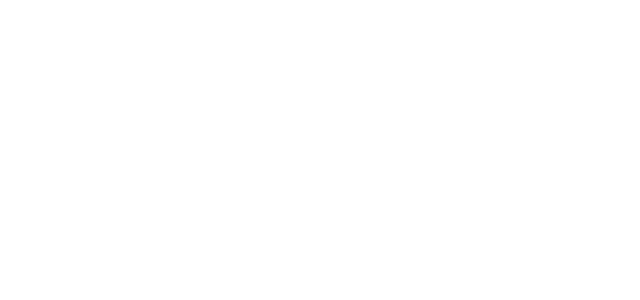
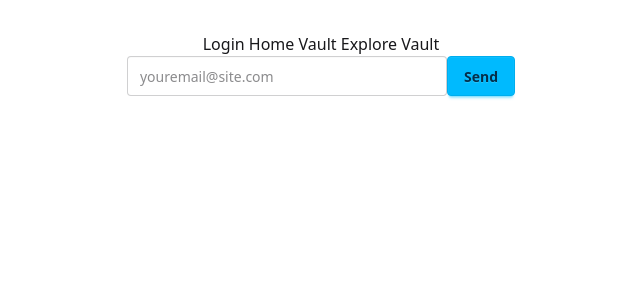
Before and after one commit to 4lvie/digivault, a React (Vite) app: page /login in a window 1280 px wide. Before the commit this address had no page. Shown: the top 300 px of the page, without its empty margins (319-959 px from the left). Built offline with nearby package versions, Linux system fonts and the light colour scheme; no server answers.

Commit message:
add login page and use supabase authentication to send registration email

```diff
--- a/package.json
+++ b/package.json
@@ -10,6 +10,7 @@
     "preview": "vite preview"
   },
   "dependencies": {
+    "@supabase/supabase-js": "^2.57.2",
     "@tailwindcss/vite": "^4.1.12",
     "react": "^19.1.1",
     "react-dom": "^19.1.1",
--- a/src/App.jsx
+++ b/src/App.jsx
@@ -1,18 +1,17 @@
 import { useState } from 'react'
+import { Outlet } from "react-router-dom";
+import { Link } from "react-router-dom";
 import Home from "./components/Home";
 import Vault from "./components/Vault";
 import ExploreVault from "./components/ExploreVault";
-//import AuthLayout from "./components/AuthLayout";
-//import Login from "./components/Login";
-//import Register from "./components/Register";
+import Login from "./pages/Login";
 import './App.css';
-import { Outlet } from "react-router-dom";
-import { Link } from "react-router-dom";
 
 function App() {
   return (
     <>
       <nav>
+        <Link to="/login"> Login </Link>
         <Link to="/home"> Home </Link>
         <Link to="/vault"> Vault </Link>
         <Link to="/explorevault"> Explore Vault </Link>
--- a/src/main.jsx
+++ b/src/main.jsx
@@ -4,7 +4,8 @@ import { BrowserRouter, Routes, Route } from "react-router-dom";
 import Home from "./components/Home";
 import Vault from "./components/Vault";
 import ExploreVault from "./components/ExploreVault";
-import App from "./App";
+import Login from "./pages/Login";
+import App from "./App"
 
 
 const root = document.getElementById("root");
@@ -16,6 +17,7 @@ ReactDOM.createRoot(root).render(
         <Route path="home" element={<Home />} />
         <Route path="vault" element={<Vault />} />
         <Route path="explorevault" element={<ExploreVault />} />
+        <Route path="login" element={<Login />} />
         {/*
         <Route element={<AuthLayout />}>
           <Route path="login" element={<Login />} />
--- /dev/null
+++ b/src/pages/Login.jsx
@@ -0,0 +1,33 @@
+import { useState } from "react";
+import {client} from "../supabase/client";
+
+function Login(){
+    const [email, setEmail] = useState("")
+
+    const handleSubmit = async (e) => {
+        e.preventDefault();
+        try {
+            const result = await client.auth.signInWithOtp({
+                email,
+            });
+            console.log(result);
+        } catch (error) {
+            console.error(error);
+        }
+    };
+
+    return(
+        <div>
+            <form onSubmit={handleSubmit}>
+                <input type="email" placeholder="youremail@site.com" className="input input-md"
+                    onChange={e => setEmail(e.target.value)}
+                />
+                <button className="btn btn-info">
+                    Send
+                </button>
+            </form>
+        </div>
+    );
+}
+
+export default Login;
--- /dev/null
+++ b/src/supabase/client.jsx
@@ -0,0 +1,6 @@
+import {createClient} from '@supabase/supabase-js'
+
+export const client = createClient(
+    import.meta.env.VITE_SUPABASE_URL,
+    import.meta.env.VITE_SUPABASE_ANON_KEY
+);
```
Also changed, not shown: 1 other file (tests, documents, lock files or other folders).
